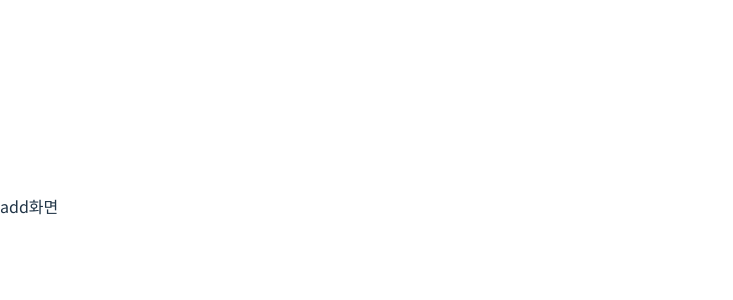
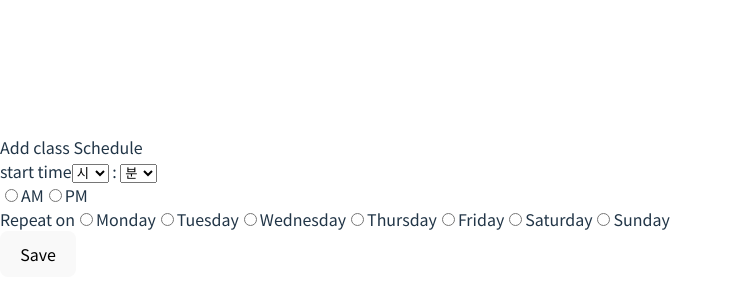
Before and after one commit to hyebinjo/wanted-pre-onboarding-engall-schedule, a React (Vite) app: page /add in a window 1280 px wide. Shown: the part 194-494 px from the top of the page, without its empty margins (0-733 px from the left). Built offline with nearby package versions, Linux system fonts and the light colour scheme.

Commit message:
feat: 선택한시간 유효성검사, 선택한 시간 setTimeString

```diff
--- a/src/pages/Add.tsx
+++ b/src/pages/Add.tsx
@@ -1,5 +1,108 @@
+import { useState, useEffect } from 'react';
+
 function Add() {
-  return <div>add화면</div>;
+  const [hour, setHour] = useState<string>('00');
+  const [minute, setMinute] = useState<string>('00');
+  const [AMPM, setAMPM] = useState<string>();
+  const [day, setDay] = useState<string>();
+  const [selectedTimeString, setSelectedTimeString] = useState<string>();
+
+  const setTimeString = () => {
+    if (AMPM === 'am') {
+      hour === '12'
+        ? setSelectedTimeString(`0000-01-01 00:${minute}`)
+        : setSelectedTimeString(`0000-01-01 ${hour}:${minute}`);
+    } else
+      hour === '12'
+        ? setSelectedTimeString(`0000-01-01 ${hour}:${minute}`)
+        : setSelectedTimeString(`0000-01-01 ${Number(hour) + 12}:${minute}`);
+  };
+
+  const checkValidTime = (): boolean => {
+    if (!hour || !minute || !AMPM || !day) {
+      alert('시간과 요일을 모두 선택하세요');
+      return false;
+    } else if (AMPM === 'pm' && hour === '11' && Number(minute) > 0) {
+      alert('시작시간은 0시~23시 사이 입니다.');
+      return false;
+    } else return true;
+  };
+
+  const saveTime = (e: Event) => {
+    e.preventDefault();
+    if (!checkValidTime()) return;
+    setTimeString();
+  };
+
+  useEffect(() => {
+    console.log(selectedTimeString);
+  }, [selectedTimeString]);
+
+  return (
+    <>
+      <h2>Add class Schedule</h2>
+      <form name="time">
+        <div>
+          start time
+          <select name="hour" onChange={(e) => setHour(e.target.value)}>
+            <option value={''}>시</option>
+            <option value={'01'}>01</option>
+            <option value={'02'}>02</option>
+            <option value={'03'}>03</option>
+            <option value={'04'}>04</option>
+            <option value={'05'}>05</option>
+            <option value={'06'}>06</option>
+            <option value={'07'}>07</option>
+            <option value={'08'}>08</option>
+            <option value={'09'}>09</option>
+            <option value={'10'}>10</option>
+            <option value={'11'}>11</option>
+            <option value={'12'}>12</option>
+          </select>
+          {` : `}
+          <select name="minute" onChange={(e) => setMinute(e.target.value)}>
+            <option value="">분</option>
+            <option value={'00'}>00</option>
+            <option value={'05'}>05</option>
+            <option value={'10'}>10</option>
+            <option value={'15'}>15</option>
+            <option value={'20'}>20</option>
+            <option value={'25'}>25</option>
+            <option value={'30'}>30</option>
+            <option value={'35'}>35</option>
+            <option value={'40'}>40</option>
+            <option value={'45'}>45</option>
+            <option value={'50'}>50</option>
+            <option value={'55'}>55</option>
+          </select>
+          <div onChange={(e) => setAMPM(e.target.value)}>
+            <input type="radio" name="time" value="am" />
+            <label htmlFor="am">AM</label>
+            <input type="radio" name="time" value="pm" />
+            <label htmlFor="pm">PM</label>
+          </div>
+        </div>
+        <div onChange={(e) => setDay(e.target.value)}>
+          Repeat on
+          <input type="radio" name="weekday" value="mon" />
+          <label htmlFor="mon">Monday</label>
+          <input type="radio" name="weekday" value="tue" />
+          <label htmlFor="tue">Tuesday</label>
+          <input type="radio" name="weekday" value="wed" />
+          <label htmlFor="wed">Wednesday</label>
+          <input type="radio" name="weekday" value="thu" />
+          <label htmlFor="thu">Thursday</label>
+          <input type="radio" name="weekday" value="fri" />
+          <label htmlFor="fri">Friday</label>
+          <input type="radio" name="weekday" value="sat" />
+          <label htmlFor="sat">Saturday</label>
+          <input type="radio" name="weekday" value="sun" />
+          <label htmlFor="sun">Sunday</label>
+        </div>
+        <button onClick={(e) => saveTime(e)}>Save</button>
+      </form>
+    </>
+  );
 }
 
 export default Add;
```
